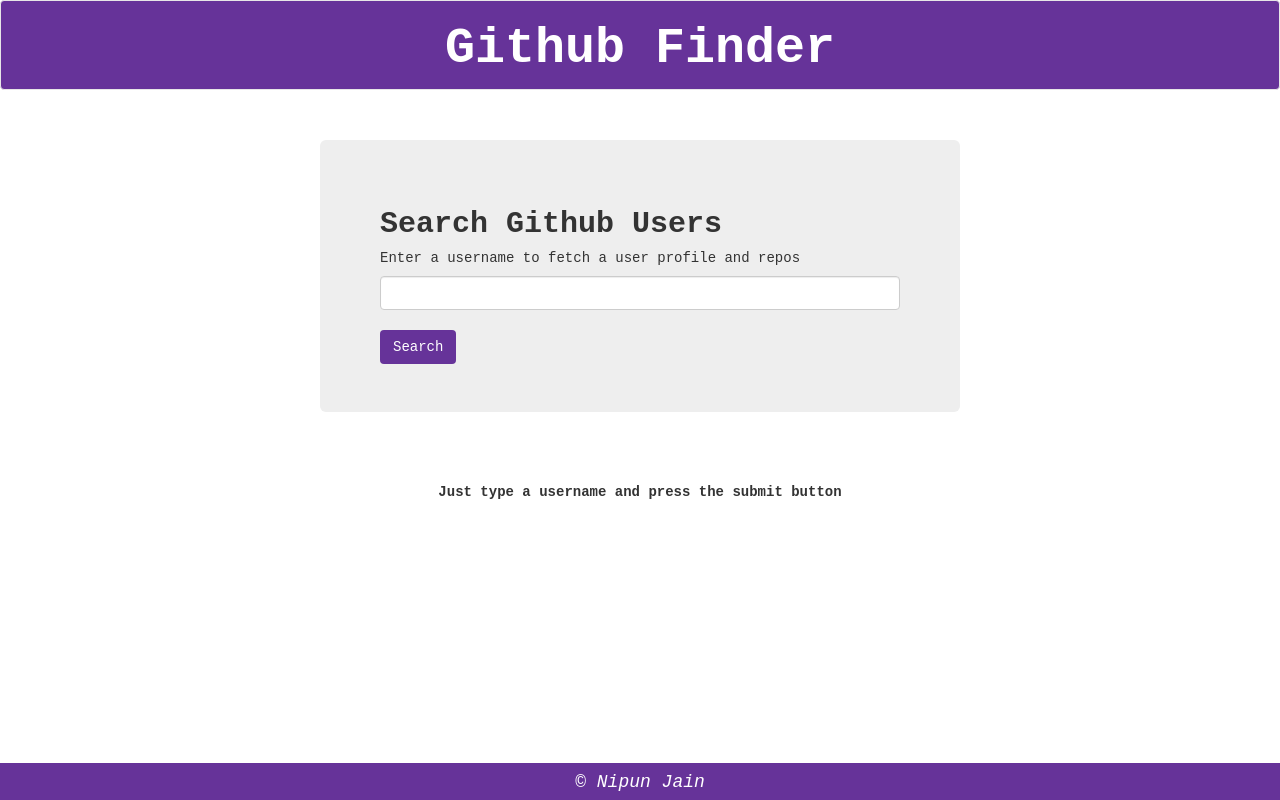
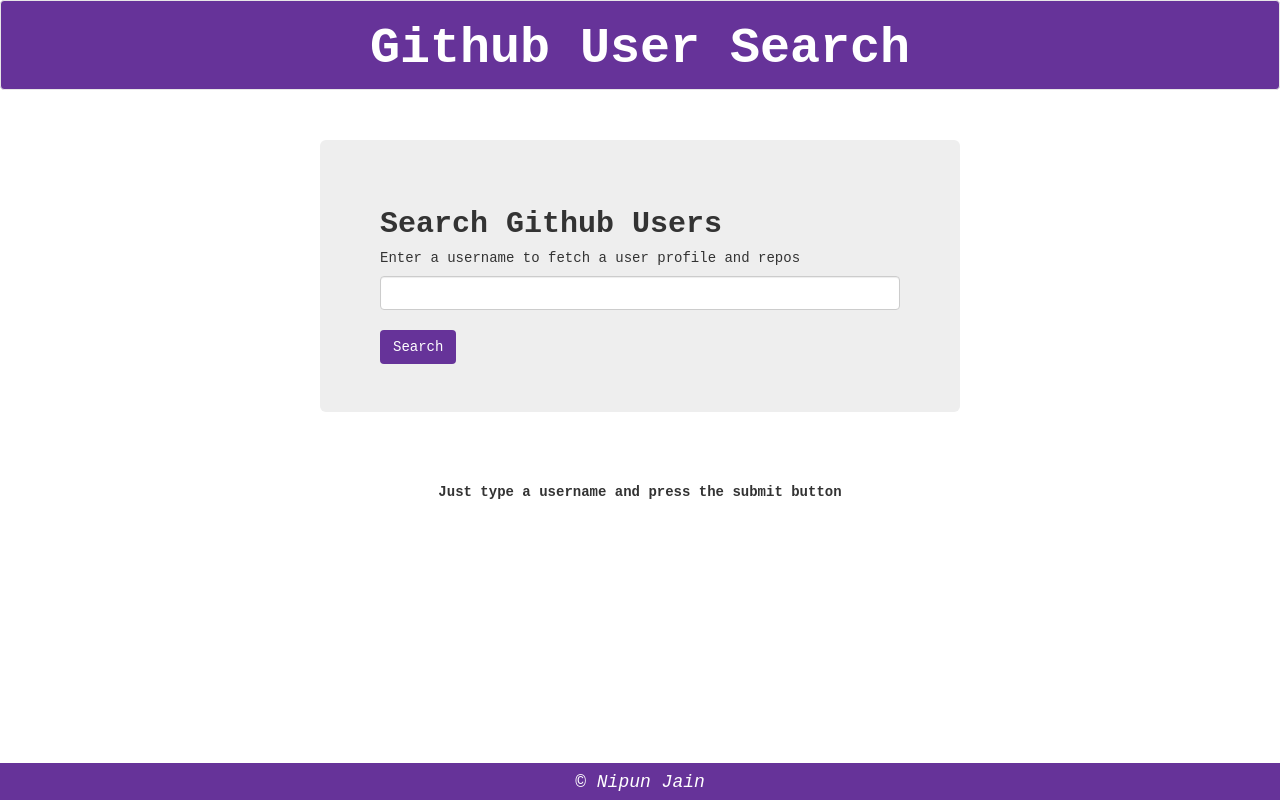
Before and after one commit to corevalue-technologies/github-user-search, a plain HTML site: page index.html in a window 1280 px wide. Drawn offline with nearby package versions, Linux system fonts and the light colour scheme.

Commit message:
Minor change of readme image

```diff
--- a/index.html
+++ b/index.html
@@ -12,7 +12,7 @@
 <body>
     <div class="container-fluid header">
         <nav class="navbar navbar-default">
-            <h3 class="nav-heading">Github Finder</h3>
+            <h3 class="nav-heading">Github User Search</h3>
         </nav>
     </div>
 
```
Also changed, not shown: screenshot.png.
